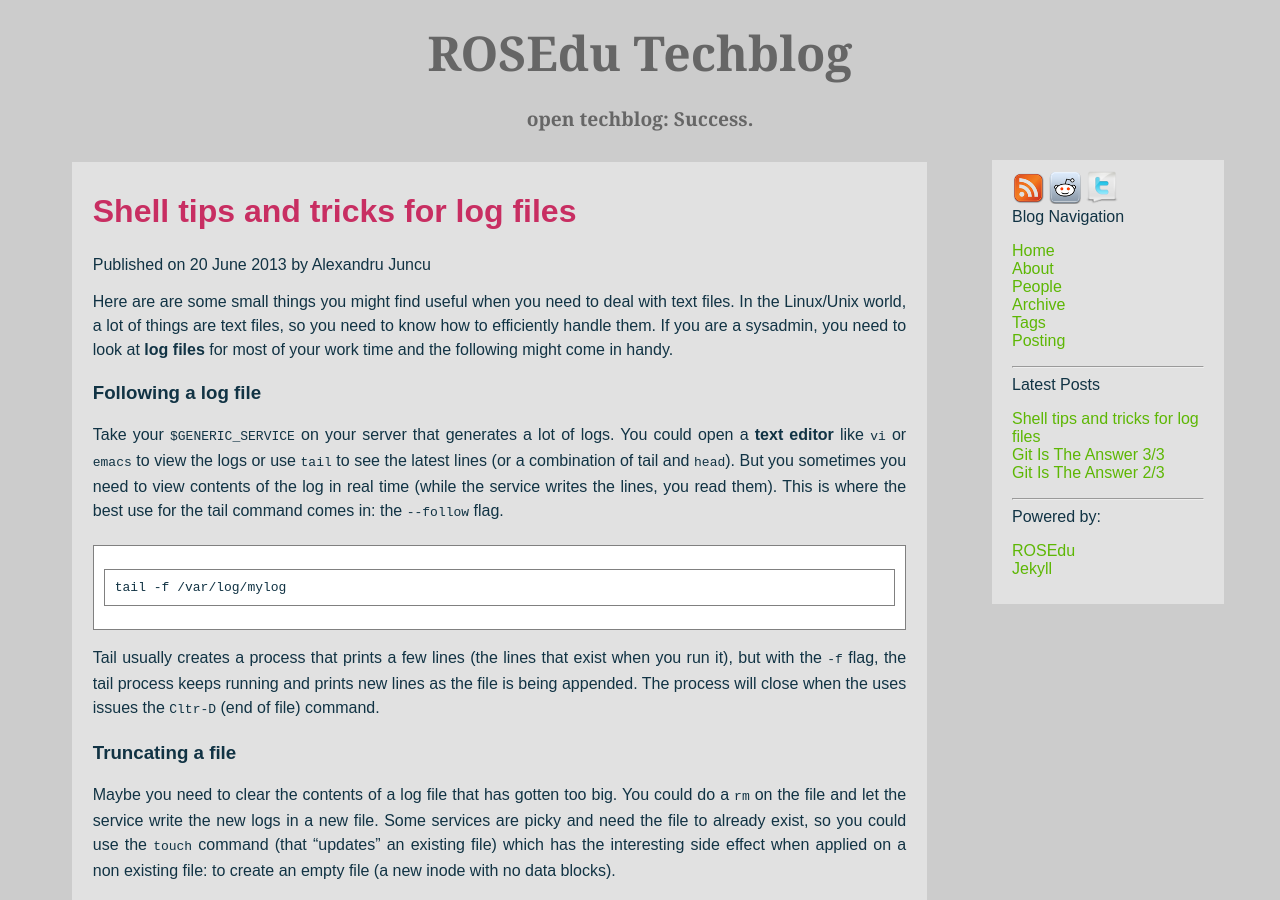
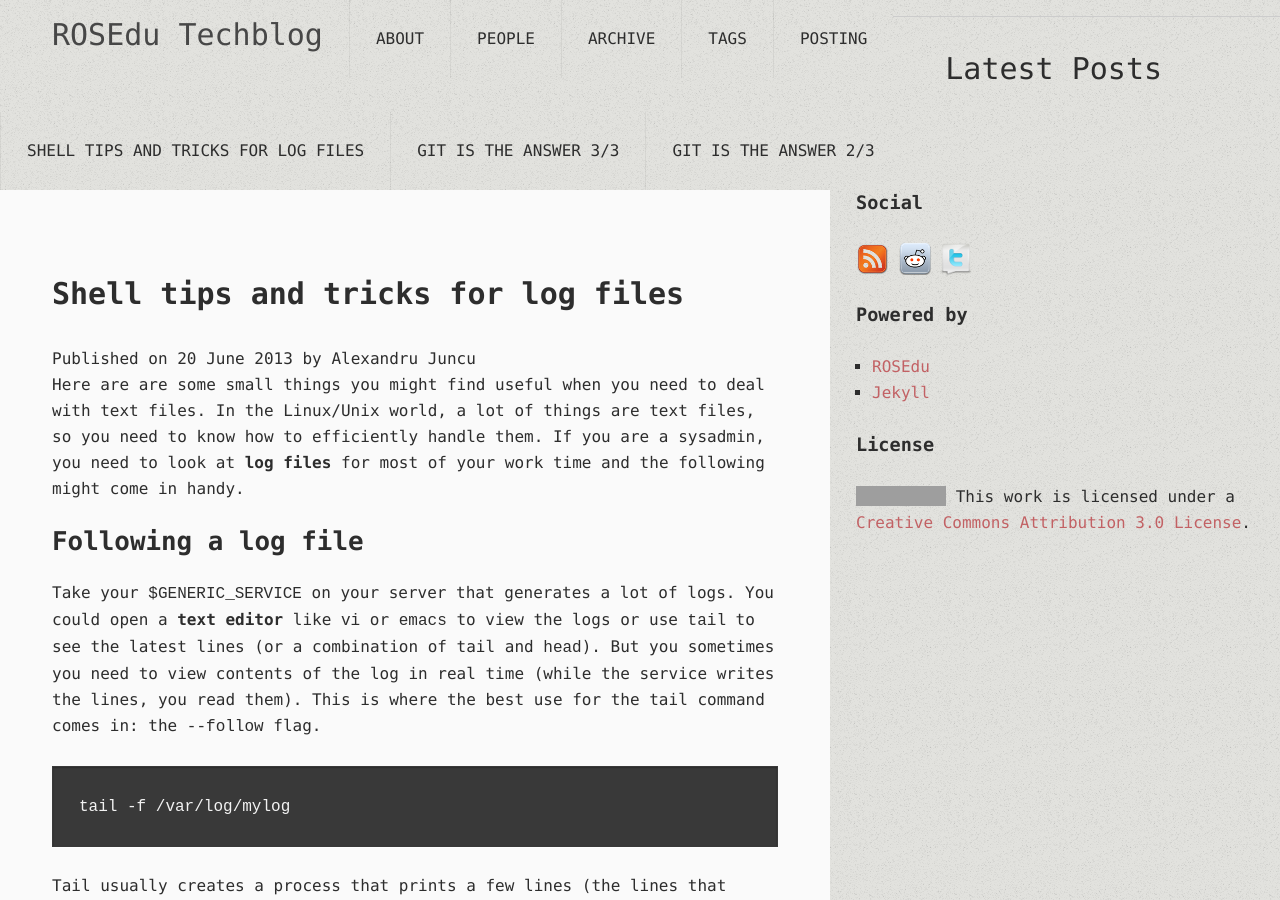
Before and after one commit to rosedu/techblog, a Jekyll site: the page built from index.html, in a window 1280 px wide and 900 px high. Built offline with Jekyll 4.4.1, drawn with Linux system fonts in a browser that asks for light colours; some web fonts are replaced; comment, search, counter and statistics services are not loaded; grey boxes are pictures that could not be loaded.

Commit message:
Applyed bootstrap theme to main layout

```diff
--- a/_includes/meta.html
+++ b/_includes/meta.html
@@ -3,40 +3,33 @@ This implements the meta informations on the blog: feed buttons, twitter,
 Facebook, about, archive, tags, links, etc.
 {% endcomment %}
 
-<div class="rss">
-  <a href="http://feeds.feedburner.com/rosedu/tech">
-    <img src="{{ site.baseurl }}/img/rss.png" alt="Subscribe to RSS Feed"/>
-  </a>
-  <a href="http://www.reddit.com/submit"
-    onclick="window.location='http://www.reddit.com/submit?url='+encodeURIComponent(window.location);
-    return false">
-    <img src="{{ site.baseurl }}/img/reddit.png" alt="Submit to Reddit"/>
-  </a>
-  <a  href="http://twitter.com/share" class="twitter-share-button" data-count="none">
-    <img src='{{ site.baseurl }}/img/twitter.png' alt='Submit to Twitter'/>
-  </a>
-</div>
-<div class="links">
-  <div class="meta-header">Blog Navigation</div>
+<nav class="nav-global">
+    <!--<ul>-->
+
+    <!--</li>-->
+    <!--</ul>-->
+    <!--<h4>open techblog: Success.</h4>-->
+    <!--<h4>-->
+    <!--Blog Navigation-->
+    <!--</h4>-->
     <ul>
-    <li><a href='{{ site.baseurl }}/'>Home</a></li>
-    <li><a href='{{ site.baseurl }}/about.html'>About</a></li>
-    <li><a href='{{ site.baseurl }}/people.html'>People</a></li>
-    <li><a href='{{ site.baseurl }}/archive.html'>Archive</a></li>
-    <li><a href='{{ site.baseurl }}/tags.html'>Tags</a></li>
-    <li><a href='{{ site.baseurl }}/posting.html'>Posting</a></li>
+        <!--<li class="logo"><a href="{{ site.baseurl }}/">-->
+        <!--<img src="{{ site.baseurl }}img/logo.png" alt="Techblog"/></a>-->
+        <li class="logo"><a href='{{ site.baseurl }}/'>ROSEdu Techblog</a></li>
+        <li class="about"><a href='{{ site.baseurl }}/about.html'>About</a></li>
+        <li class="people"><a href='{{ site.baseurl }}/people.html'>People</a></li>
+        <li class="archive"><a href='{{ site.baseurl }}/archive.html'>Archive</a></li>
+        <li class="category"><a href='{{ site.baseurl }}/tags.html'>Tags</a></li>
+        <li class="posting"><a href='{{ site.baseurl }}/posting.html'>Posting</a></li>
     </ul>
+</nav>
 <hr/>
-  <div class="meta-header">Latest Posts</div>
+<nav class="nav-global">
+
     <ul>
+        <li class="logo"><a href='{{ site.baseurl }}/archive.html'>Latest Posts</a></li>
         {% for post in site.posts limit:3 %}
         <li><a href="{{post.url}}">{{ post.title }}</a></li>
         {% endfor %}
     </ul>
-  <hr/>
-  <div class="meta-header">Powered by:</div>
-  <ul>
-    <li><a href='http://www.rosedu.org'>ROSEdu</a></li>
-    <li><a href='http://jekyllrb.com/'>Jekyll</a></li>
-  </ul>
-</div>
+</nav>
--- a/_layouts/default.html
+++ b/_layouts/default.html
@@ -1,29 +1,38 @@
+<!DOCTYPE html>
+
 {% comment %}
 This is the general template, used throughout the site.
 {% endcomment %}
 
-<!DOCTYPE html PUBLIC "-//W3C//DTD HTML 4.01 Transitional//EN"
-"http://www.w3.org/TR/html4/loose.dtd">
+<!--[if lt IE 7]>
+<html class="no-js lt-ie9 lt-ie8 lt-ie7 ie" lang="en"> <![endif]-->
+<!--[if IE 7]>
+<html class="no-js lt-ie9 lt-ie8 ie" lang="en"> <![endif]-->
+<!--[if IE 8]>
+<html class="no-js lt-ie9 ie" lang="en"> <![endif]-->
+<!--[if gt IE 8]><!-->
+<html class="no-js" lang="en"> <!--<![endif]-->
 
-<html lang="en">
 <head>
     <meta http-equiv="Content-Type" content="text/html; charset=utf-8">
+    <meta name="viewport" content="width=device-width,initial-scale=1">
     {% if page.title %}
     <title>ROSEdu Techblog - {{ page.title }}</title>
     {% else %}
     <title>ROSEdu Techblog</title>
     {% endif %}
-	<link rel="stylesheet" href="/css/styles.css" type="text/css" charset="utf-8">
-	<link rel="stylesheet" href="/css/rosedu_links.css" type="text/css" charset="utf-8">
-    <link rel="stylesheet" href="/css/syntax.css" type="text/css" charset="utf-8">
+    <link rel="stylesheet" href="/css/style.css" type="text/css" charset="utf-8">
+    <!--<link rel="stylesheet" href="/css/rosedu_links.css" type="text/css" charset="utf-8">-->
+    <!--<link rel="stylesheet" href="/css/syntax.css" type="text/css" charset="utf-8">-->
     <script type="text/javascript">
         var _gaq = _gaq || [];
         _gaq.push(['_setAccount', 'UA-7579199-6']);
         _gaq.push(['_trackPageview']);
 
-      (function() {
+        (function () {
             var ga = document.createElement('script');
-       ga.type = 'text/javascript'; ga.async = true;
+            ga.type = 'text/javascript';
+            ga.async = true;
             ga.src = ('https:' == document.location.protocol ? 'https://ssl' : 'http://www') + '.google-analytics.com/ga.js';
             var s = document.getElementsByTagName('script')[0];
             s.parentNode.insertBefore(ga, s);
@@ -31,34 +40,100 @@ This is the general template, used throughout the site.
     </script>
 </head>
 <body>
-    <div id="header">
-      <div id="site_title"><a href="/"><h1>ROSEdu Techblog</h1></a></div>
-      <div id="site_tagline"><h4>open techblog: Success.</h4></div>
-    </div>
-    <div id="meta">
+<div id="page" class="hentry">
+    <header class="the-header">
+        <div class="unit-head">
+            <div class="unit-inner unit-head-inner">
                 {% include meta.html %}
             </div>
-    <div id="content">
+            <!-- unit-inner -->
+        </div>
+        <!-- unit-head -->
+    </header>
+    <div class="body" role="main">
+        <div class="unit-body">
+            <div class="unit-inner unit-body-inner">
+                <div class="entry-content">
                     {{ content }}
                 </div>
-    <div id="footer" style="text-align:center;">
+            </div>
+            <!-- unit-inner -->
+        </div>
+        <!-- unit-body -->
+    </div>
+    <!-- body -->
+    <footer class="the-footer">
+        <div class="unit-foot">
+            <div class="unit-inner unit-foot-inner">
+                <div class="misc vcard">
+                    <h4>Social</h4>
+
+                    <div class="rss">
+                        <a href="http://feeds.feedburner.com/rosedu/tech" target="_blank">
+                            <img src="{{ site.baseurl }}/img/rss.png" alt="Subscribe to RSS Feed"/>
+                        </a>
+                        <a href="http://www.reddit.com/submit?url='+encodeURIComponent(window.location)" target="_blank"
+                           onclick="window.location='http://www.reddit.com/submit?url='+encodeURIComponent(window.location);
+    return false">
+                            <img src="{{ site.baseurl }}/img/reddit.png" alt="Submit to Reddit"/>
+                        </a>
+                        <a href="http://twitter.com/share" class="twitter-share-button" data-count="none"
+                           target="_blank">
+                            <img src='{{ site.baseurl }}/img/twitter.png' alt='Submit to Twitter'/>
+                        </a>
+                    </div>
+                    <h4>
+                        Powered by
+                    </h4>
+                    <ul>
+                        <li class="contact">
+                            <address>
+                                <a class="author fn n" href="http://www.rosedu.org">ROSEdu</a>
+                            </address>
+                        </li>
+                        <li class="contact">
+                            <address>
+                                <a class="author fn n" href="http://jekyllrb.com/">Jekyll</a>
+                            </address>
+                        </li>
+                    </ul>
+
+                    <h4>
+                        License
+                    </h4>
+
+                    <div class="bucket">
                         <span>
-        <a rel="license" href="http://creativecommons.org/licenses/by/3.0/">
-          <img alt="Creative Commons License" style="border-width:0" src="http://i.creativecommons.org/l/by/3.0/88x31.png" />
-        </a>
+                            <a rel="license" href="http://creativecommons.org/licenses/by/3.0/"
+                               title="Creative Commons Attribution 3.0 License">
+                                <img
+                                        src="//i.creativecommons.org/l/by/3.0/88x31.png" alt="License"></a>
                         </span>
-      <span style="vertical-align:0.5em;">
-        This work is licensed under a <a rel="license" href="http://creativecommons.org/licenses/by/3.0/">
-          Creative Commons Attribution 3.0 License
-        </a>.
+                        <span>
+                                This work is licensed under a
+                                <a rel="license" href="http://creativecommons.org/licenses/by/3.0/" class="subfoot">
+                                    Creative Commons Attribution 3.0 License</a>.
                         </span>
+
                     </div>
+                </div>
+
+
+            </div>
+        </div>
+    </footer>
+</div>
+
 </body>
+
 </html>
+
 <script src="http://rosedu.github.com/techblog/js/zepto.min.js"></script>
 <script>
-  Zepto(function($) {
+    Zepto(function ($) {
         var ua = navigator.userAgent;
-    if (ua.match(/Android|iPhone|iPad|Mobile/i)) { $("#meta").hide(); }
+        if (ua.match(/Android|iPhone|iPad|Mobile/i)) {
+            $("#meta").hide();
+        }
     });
 </script>
```
Lines whose indentation alone changed are shown as unchanged.
